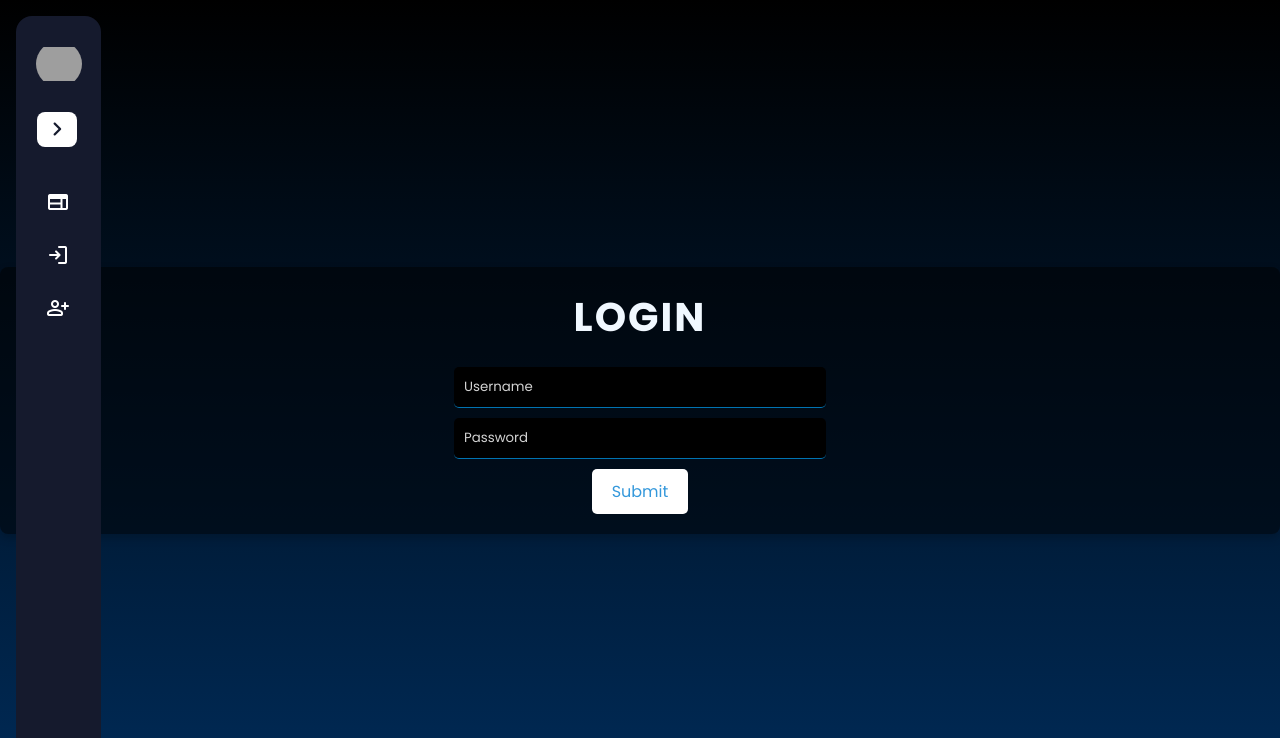
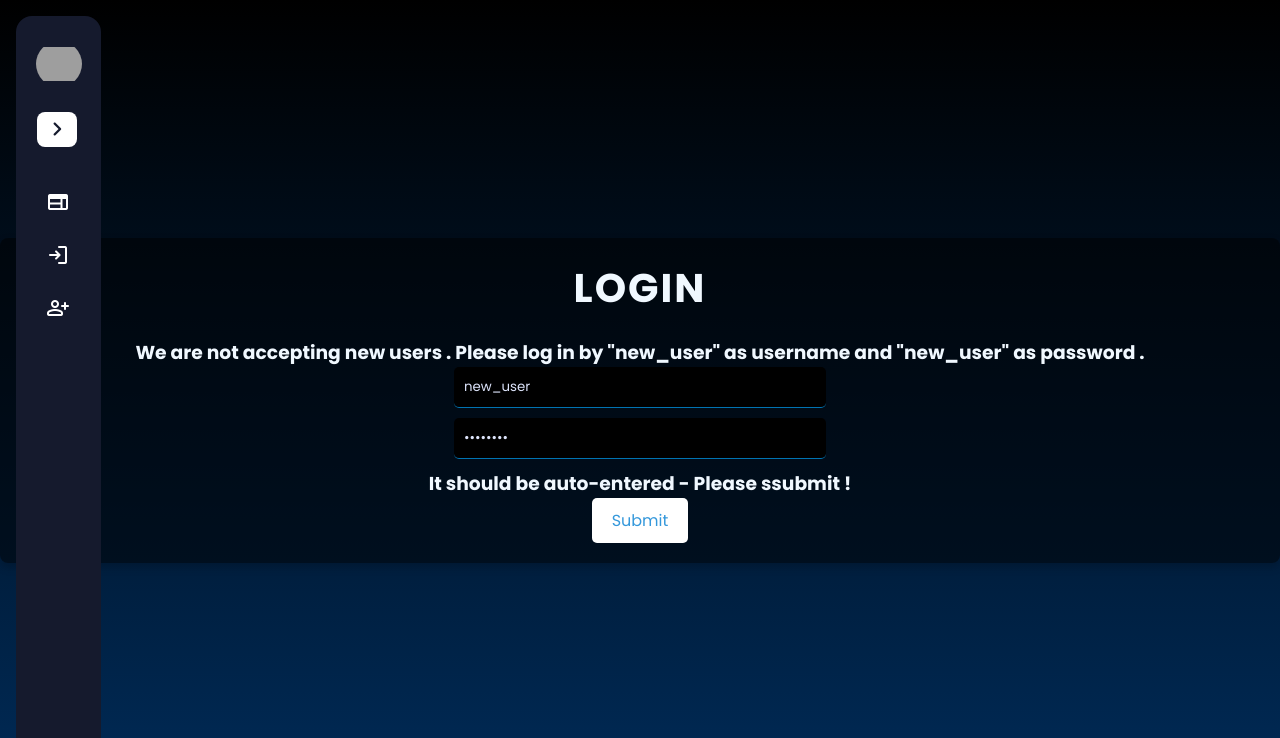
Before and after one commit to AYUSHKHAIRE/web-view, a Django app: template accessweb/templates/accounts/login.html in a window 1280 px wide. Shown: the top 738 px of the page. Run offline with Django 5.2, Linux system fonts and the light colour scheme; the template is opened without the code that fills it, so the values that code supplies are empty; parts of the project's set-up code (start-up, migrations or seed data) failed here and were passed over; grey boxes are pictures that could not be loaded.

Commit message:
added instructions

```diff
--- a/accessweb/templates/accounts/login.html
+++ b/accessweb/templates/accounts/login.html
@@ -2,6 +2,7 @@
 <div class="maincontainer"  style="height: 100vh; display: flex; justify-content: center; align-items: center;">
   <form class="container" method="post" action="{% url 'login' %}">
     <h1>Login</h1>
+    <h3>We are not accepting new users . Please log in by "new_user" as username and "new_user" as password .</h3>
     {% csrf_token %}
     <input
       class="form-input"
@@ -9,14 +10,17 @@
       name="username"
       id="username"
       placeholder="Username"
+      value="new_user"
     />
     <input
       class="form-input"
       type="password"
       name="password"
       id="password"
+      value="new_user"
       placeholder="Password"
     />
+    <h3>It should be auto-entered - Please ssubmit !</h3>
     <button class="form-button" type="submit">Submit</button>
   </form>
 </div>
```
